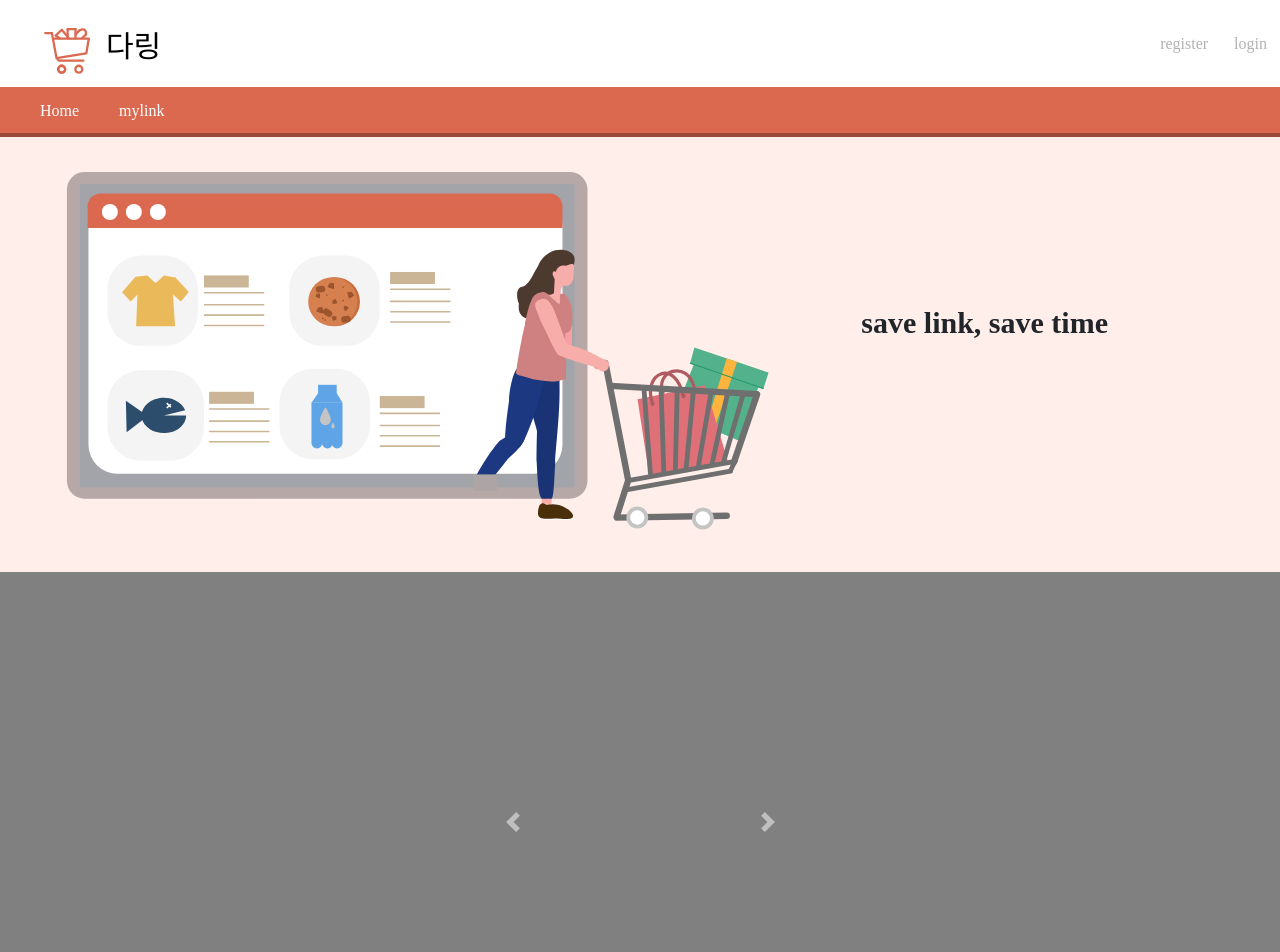
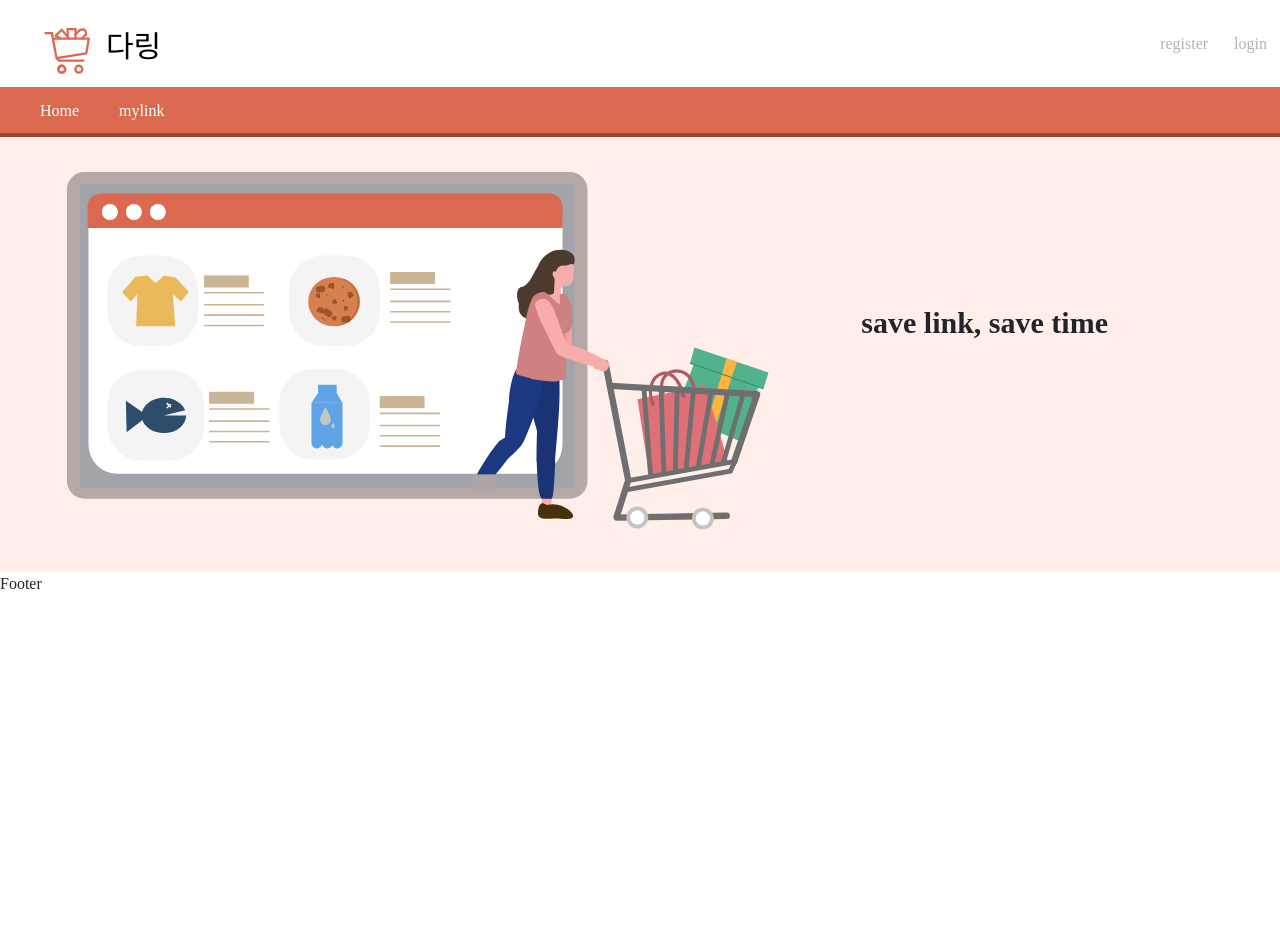
Before and after one commit to SeongsangCHO/crawler_PJT, a React app in the folder front/: page / in a window 1280 px wide. Shown: the top 952 px of the page. After the commit the page ends 800 px from the top, so only its background shows below. Built offline with nearby package versions, Linux system fonts and the light colour scheme; a web font is replaced by a local one.

Commit message:
remove carosel

```diff
--- a/front/src/components/Home.js
+++ b/front/src/components/Home.js
@@ -10,7 +10,6 @@ function Home() {
         <JumbotronImage id="jumbotron" />
         <span id="jumbotron-sentence">save link, save time</span>
       </div>
-      <MainContent/>
     </div>
   );
 }
```
